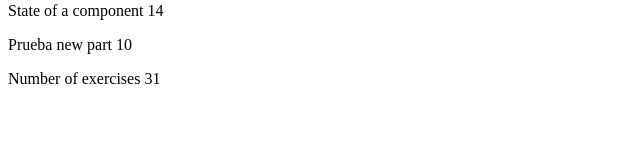
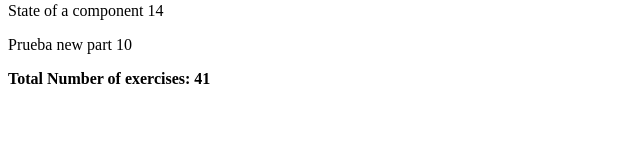
Before and after one commit to genarossi19/react-desarrollo-web, a React (Vite) app in the folder part1/courseinfo/: page / in a window 1280 px wide. Shown: the part 146-300 px from the top of the page, without its empty margins (0-640 px from the left). Built offline with nearby package versions, Linux system fonts and the light colour scheme.

Commit message:
Ejercicios 2.2 y 2.3

```diff
--- a/part1/courseinfo/src/components/Total.jsx
+++ b/part1/courseinfo/src/components/Total.jsx
@@ -1,10 +1,12 @@
 import React from "react";
 
 const Total = ({ parts }) => {
-  const [part1, part2, part3] = parts;
+  //funcion reduce para sumar la cantidad de excersices (int) de parts (parts.excersices)
+  const total = parts.reduce((sum, part) => sum + part.exercises, 0);
+
   return (
     <p>
-      Number of exercises {part1.exercises + part2.exercises + part3.exercises}
+      <b>Total Number of exercises: {total}</b>
     </p>
   );
 };
```
